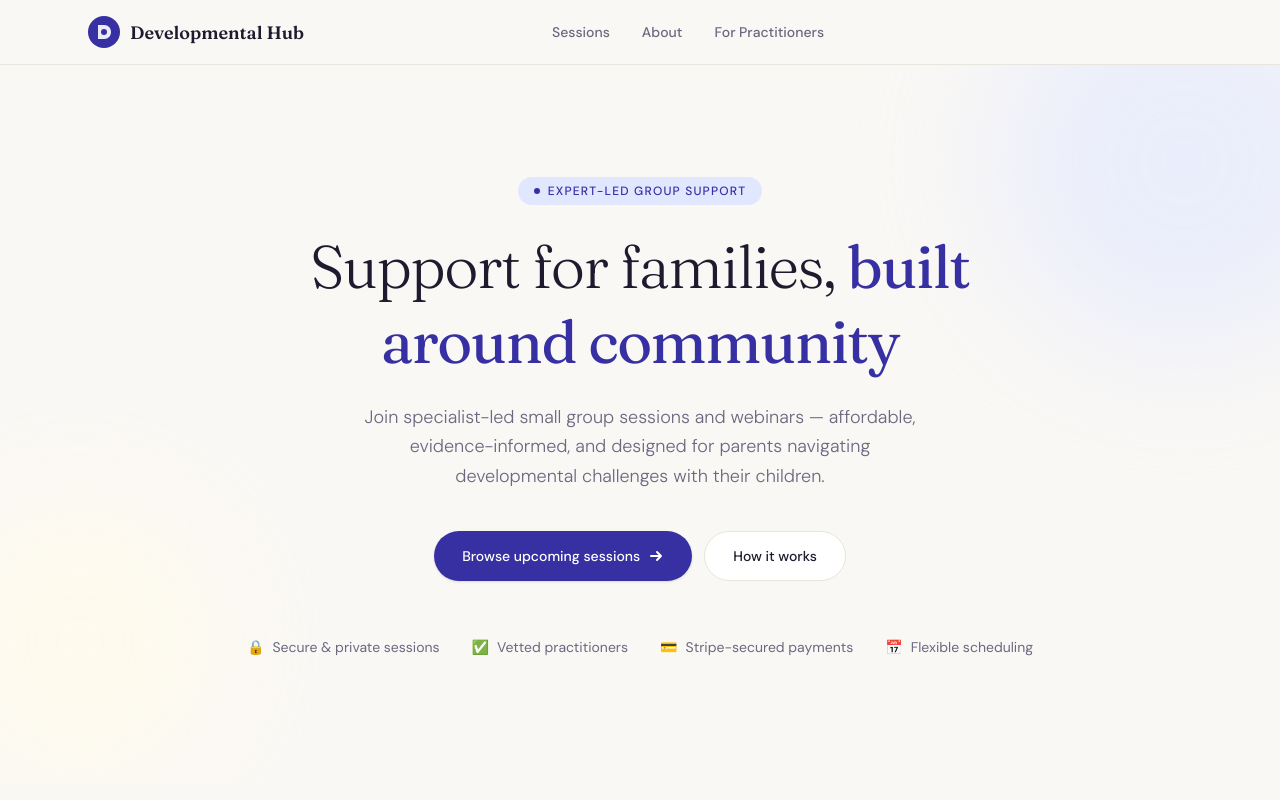
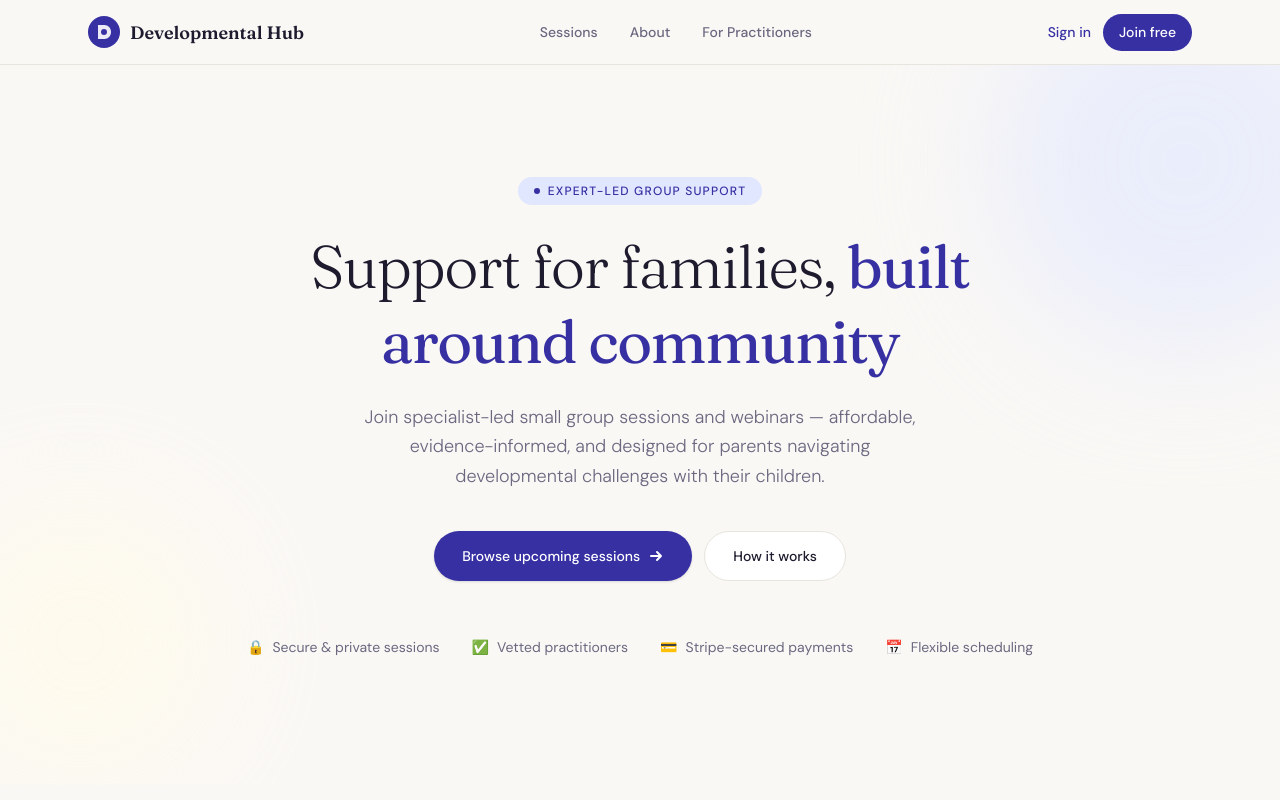
Before and after one commit to developmentalhub/allied-health-assistant-course, a Next.js app: page / in a window 1280 px wide. Shown: the top 800 px of the page. Built offline with nearby package versions, Linux system fonts and the light colour scheme; no server answers.

Commit message:
Add AuthProvider to root layout

```diff
--- a/app/layout.tsx
+++ b/app/layout.tsx
@@ -1,5 +1,6 @@
 import type { Metadata } from "next";
 import "./globals.css";
+import { AuthProvider } from "@/lib/auth-context";
 
 export const metadata: Metadata = {
   title: "Developmental Hub — Expert Group Support for Families",
@@ -26,7 +27,11 @@ export default function RootLayout({
           rel="stylesheet"
         />
       </head>
-      <body style={{ fontFamily: "var(--font-sans)", color: "#1e1b2e", backgroundColor: "#faf8f5" }} className="antialiased">{children}</body>
+      <body style={{ fontFamily: "var(--font-sans)", color: "#1e1b2e", backgroundColor: "#faf8f5" }} className="antialiased">
+        <AuthProvider>
+          {children}
+        </AuthProvider>
+      </body>
     </html>
   );
 }
```
